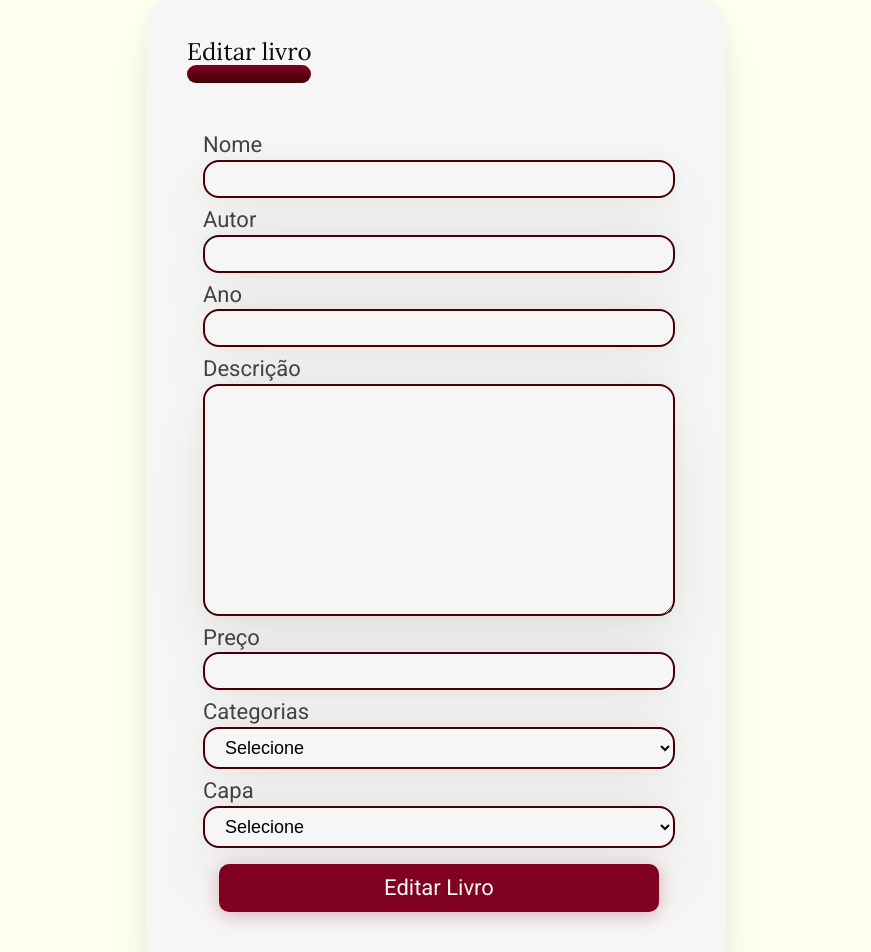
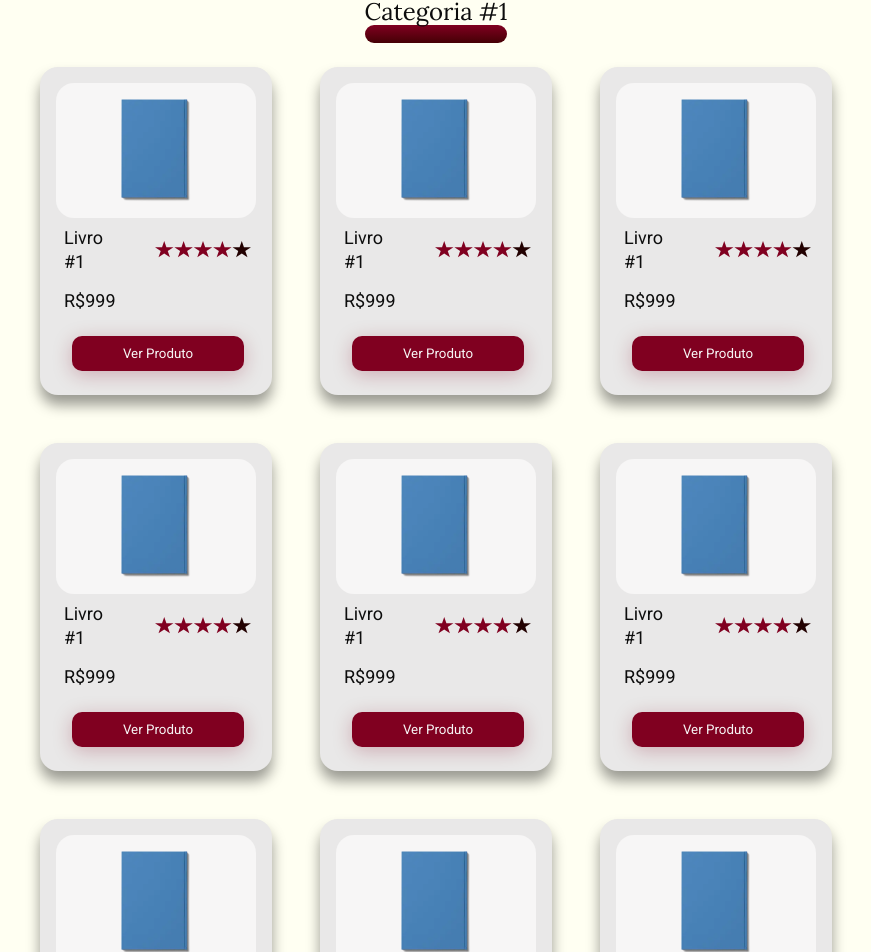
Before and after one commit to KauanHerbst/React-Literium-Project, a React (Create React App) app: page / in a window 1280 px wide. Shown: the part 97-1049 px from the top of the page, without its empty margins (204-1075 px from the left). Built offline with nearby package versions, Linux system fonts and the light colour scheme.

Commit message:
SearchBookPage Created

```diff
--- a/src/App.js
+++ b/src/App.js
@@ -1,21 +1,14 @@
 import MenuComponent from './components/MenuComponent/MenuComponent';
 import FooterCompoenent from './components/LandPageComponents/FooterComponent/FooterComponent';
-import ProductComponent from './components/ProductComponent/ProductComponent';
-import CategoryComponent from './components/CategoryComponent/CategoryComponent';
-import CartComponent from './components/CartComponent/CartComponent';
-import FavComponent from './components/FavComponent/FavComponent';
-import CreateAccountComponent from './components/CreateAccountComponent/CreateAccountComponent';
-import LoginAccountComponent from './components/LoginAccountComponent/LoginAccountComponent';
-import ProfileComponent from './components/ProfileComponent/ProfileComponent';
-import BookManagComponent from './components/BookManagComponent/BookManagComponent';
-import CreateBookComponent from './components/CreateBookComponent/CreateBookComponent';
-import EditBookComponent from './components/EditBookComponent/EditBookComponent';
+import RecNewsComponent from './components/RecNewsComponent/RecNewsComponent';
+import SearchBook from './components/SearchBook/SearchBook';
 
 function App() {
   return (
     <>
       <MenuComponent />
-      <EditBookComponent />
+      <SearchBook />
+      <RecNewsComponent />
       <FooterCompoenent />
     </>
   );
--- /dev/null
+++ b/src/Pages/SearchBookPage/SearchBookPage.js
@@ -0,0 +1,18 @@
+import React from 'react';
+import MenuComponent from '../../components/MenuComponent/MenuComponent';
+import FooterCompoenent from '../../components/LandPageComponents/FooterComponent/FooterComponent';
+import RecNewsComponent from '../../components/RecNewsComponent/RecNewsComponent';
+import SearchBook from '../../components/SearchBook/SearchBook';
+
+function SearchBookPage() {
+  return (
+    <>
+      <MenuComponent />
+      <SearchBook />
+      <RecNewsComponent />
+      <FooterCompoenent />
+    </>
+  );
+}
+
+export default SearchBookPage;
--- /dev/null
+++ b/src/components/SearchBook/SearchBook.js
@@ -0,0 +1,32 @@
+import React from 'react';
+import CardBuyComponent from '../CardBuyComponent/CardBuyComponent';
+import ImageBookBlue from '../../images/BookBlue.webp';
+
+function SearchBook() {
+  return (
+    <section className="container flex-start flex-column">
+      <div className="">
+        <h2>Categoria #1</h2>
+        <div className="text-sub-bar width-sub-bar-100" />
+      </div>
+      <div className="flex-start container-cards flex-warp">
+        <CardBuyComponent name="Livro #1" price="999" img={ImageBookBlue} />
+        <CardBuyComponent name="Livro #1" price="999" img={ImageBookBlue} />
+        <CardBuyComponent name="Livro #1" price="999" img={ImageBookBlue} />
+        <CardBuyComponent name="Livro #1" price="999" img={ImageBookBlue} />
+        <CardBuyComponent name="Livro #1" price="999" img={ImageBookBlue} />
+        <CardBuyComponent name="Livro #1" price="999" img={ImageBookBlue} />
+        <CardBuyComponent name="Livro #1" price="999" img={ImageBookBlue} />
+        <CardBuyComponent name="Livro #1" price="999" img={ImageBookBlue} />
+        <CardBuyComponent name="Livro #1" price="999" img={ImageBookBlue} />
+      </div>
+      <div className="flex-start">
+        <button type="button" className="buttonPattern">
+          Ver mais
+        </button>
+      </div>
+    </section>
+  );
+}
+
+export default SearchBook;
--- a/src/css/index.css
+++ b/src/css/index.css
@@ -2015,4 +2015,23 @@ svg, img {
 
 .container-edit-book .text-sub-bar {
   width: 100%;
+}
+
+.container-cards {
+  flex-wrap: wrap;
+  width: 900px;
+}
+@media screen and (max-width: 960px) {
+  .container-cards {
+    width: 600px;
+  }
+}
+@media screen and (max-width: 540px) {
+  .container-cards {
+    width: 300px;
+  }
+}
+
+.title-container-searchBook {
+  top: 200px;
 }/*# sourceMappingURL=index.css.map */
--- a/src/css/index.scss
+++ b/src/css/index.scss
@@ -989,3 +989,24 @@ svg, img{
     width: 100%;
   }
 }
+
+
+// Search Book
+
+.container-cards{
+  flex-wrap: wrap;
+  width: 900px;
+
+  @include responsive(s){
+    width: 600px;
+  }
+
+  @include responsive(xs){
+    width: 300px;
+  }
+}
+
+.title-container-searchBook{
+  top: 200px;
+
+}
--- a/src/index.js
+++ b/src/index.js
@@ -11,13 +11,14 @@ import FavPage from './Pages/FavPage/FavPage';
 import AccountPage from './Pages/AccountPage/AccountPage';
 import LoginPage from './Pages/LoginPage/LoginPage';
 import ProfilePage from './Pages/ProfilePage/ProfilePage';
-import BookManagComponent from './components/BookManagComponent/BookManagComponent';
+import BookManagementPage from './Pages/BookManagementPage/BookManagementPage';
 import CreateBookPage from './Pages/CreateBookPage/CreateBookPage';
 import EditBookPage from './Pages/EditBookPage/EditBookPage';
+import SearchBookPage from './Pages/SearchBookPage/SearchBookPage';
 
 const root = ReactDOM.createRoot(document.getElementById('root'));
 root.render(
   <React.StrictMode>
-    <EditBookPage />
+    <SearchBookPage />
   </React.StrictMode>
 );
```
Also changed, not shown: 1 other file (tests, documents, lock files or other folders).
